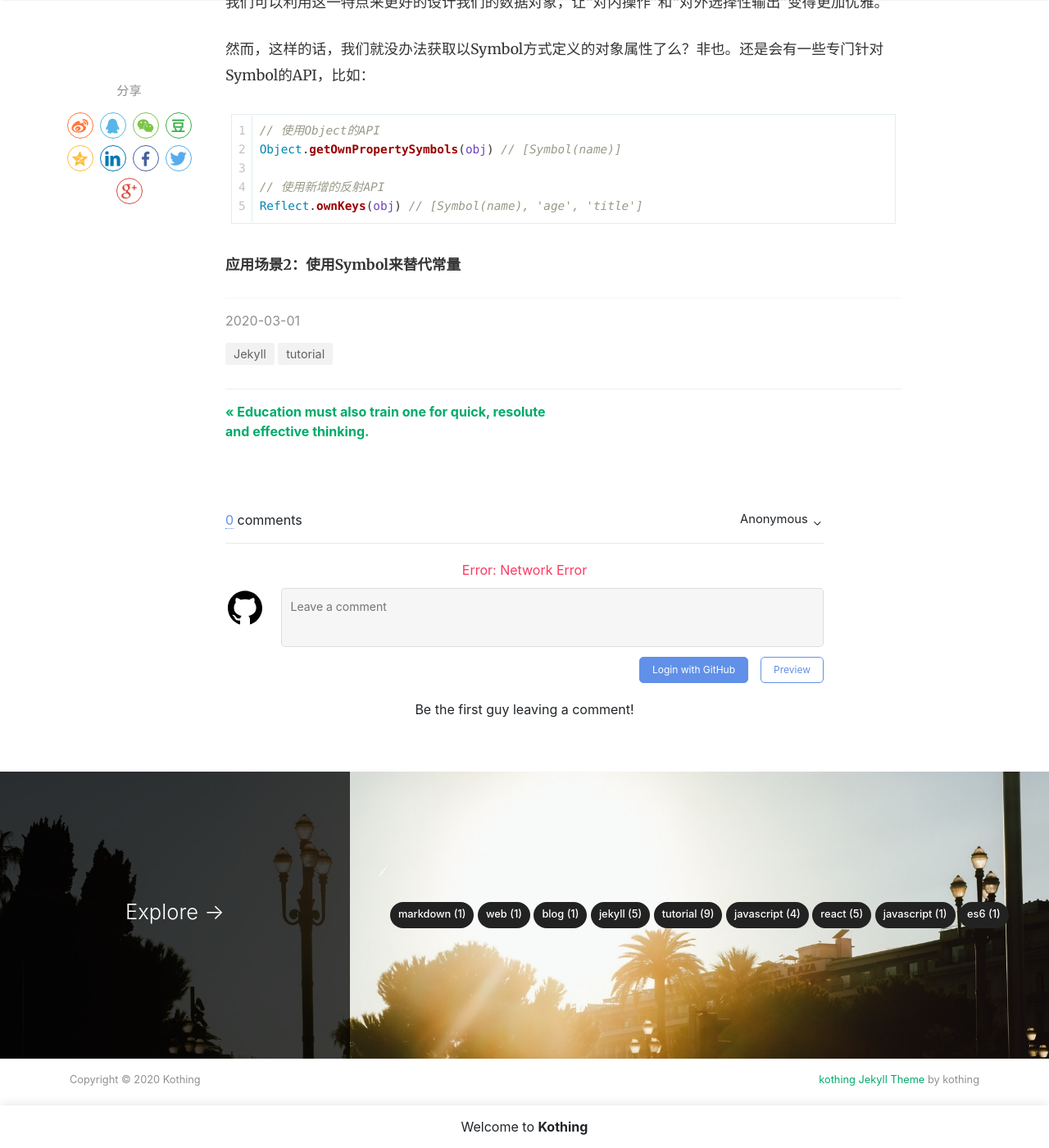
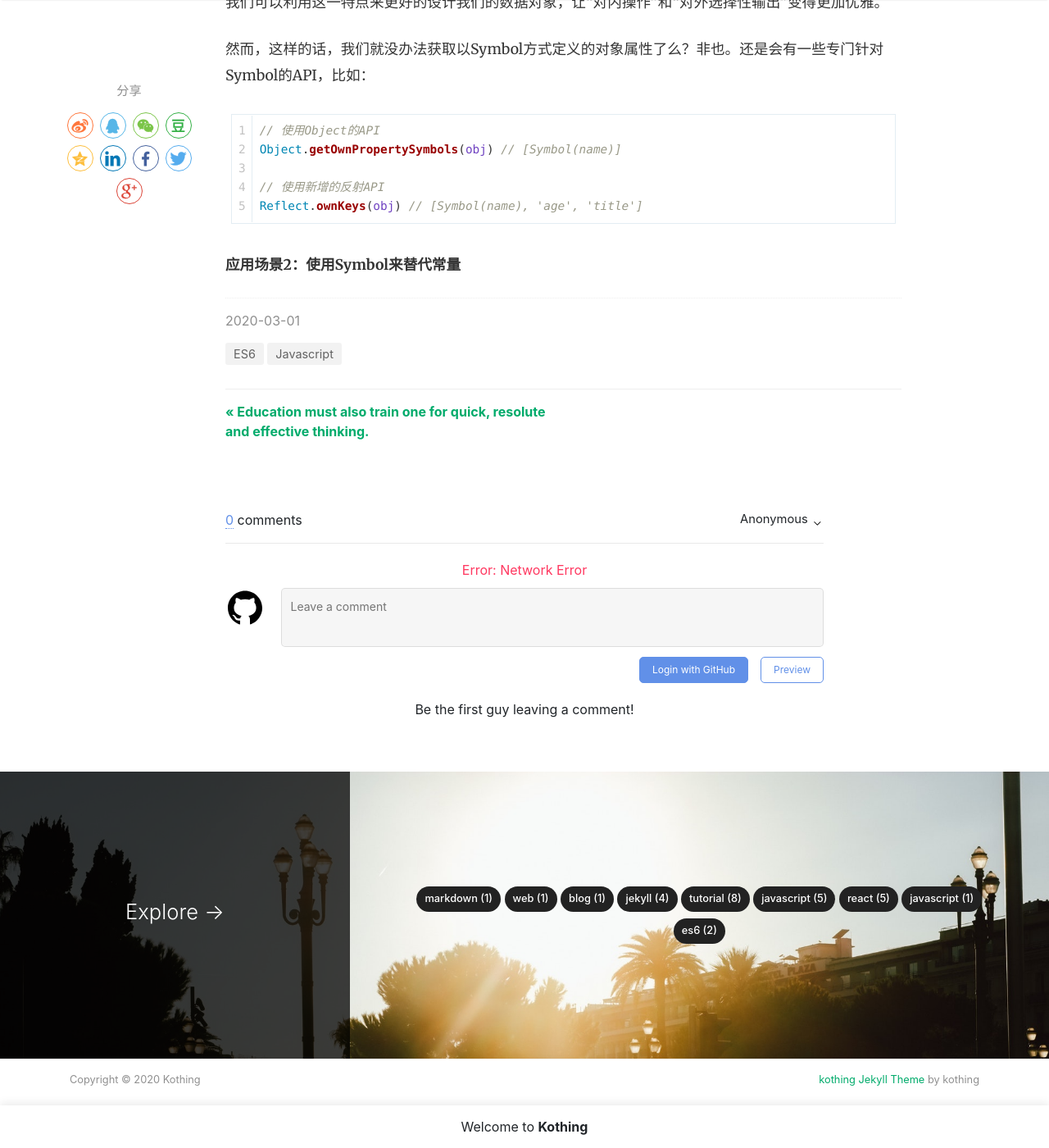
Before and after one commit to kothing/kothing.github.io, a Jekyll site: the page built from _posts/2020-03-01-es6-symbol.md, in a window 1280 px wide and 1400 px high, scrolled down 3551 px. Shown: the whole window at 82% size. Built offline with Jekyll 4.4.1, drawn with Linux system fonts in a browser that asks for light colours; nearby versions of some CDN libraries; comment, search, counter and statistics services are not loaded.

Commit message:
Update 2020-03-01-es6-symbol.md

```diff
--- a/_posts/2020-03-01-es6-symbol.md
+++ b/_posts/2020-03-01-es6-symbol.md
@@ -2,7 +2,7 @@
 layout: post
 title:  "深度理解和使用ES6中的Symbol"
 author: Kothing
-categories: [ Jekyll, tutorial ]
+categories: [ Javascript, ES6 ]
 image: assets/images/17.jpg
 rating: 4
 ---
```
